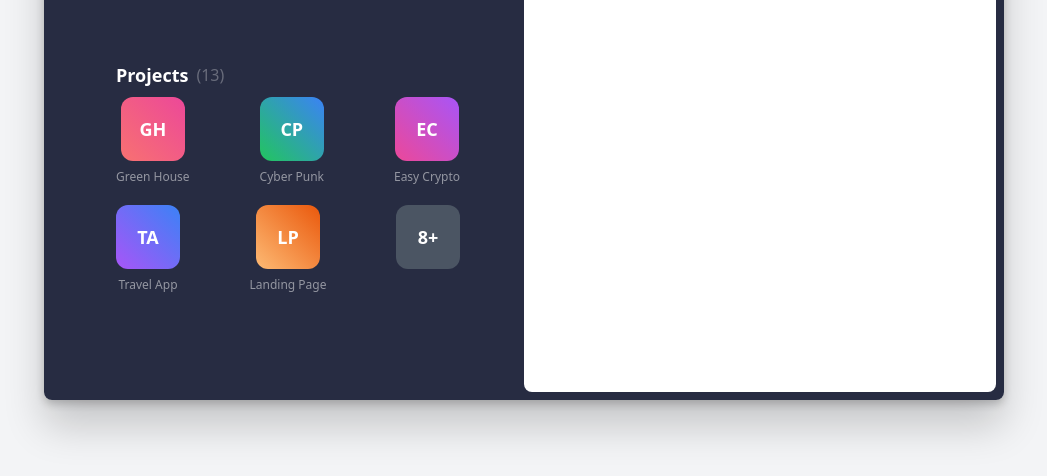
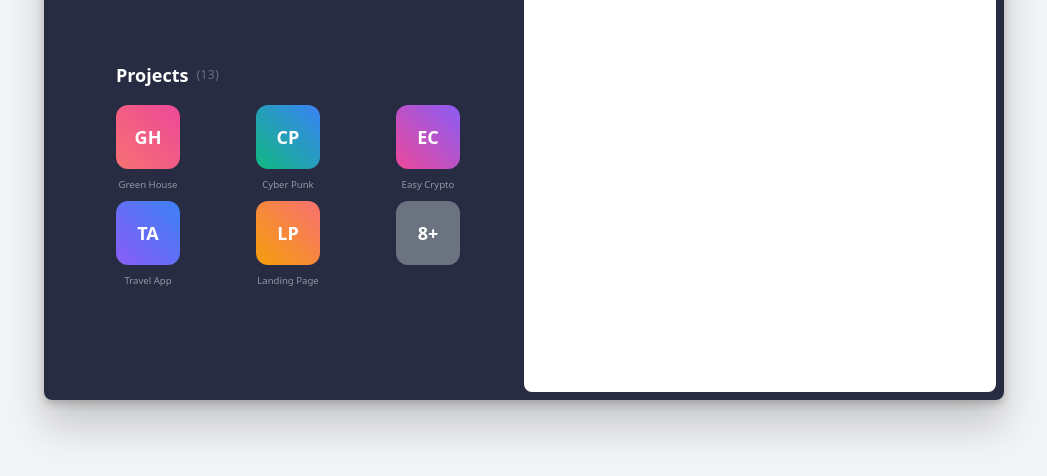
Before and after one commit to rizkymakruf/transisi-fe, a plain HTML site: page index.html in a window 1280 px wide. Shown: the part 300-776 px from the top of the page, without its empty margins (116-1163 px from the left). Drawn offline with nearby package versions, Linux system fonts and the light colour scheme.

Commit message:
initial commit

```diff
--- a/index.html
+++ b/index.html
@@ -35,7 +35,6 @@
             <div class="search-box">
               <input
                 type="text"
-                lg
                 class="search-input"
                 placeholder="Search Task or Project..."
               />
@@ -58,60 +57,36 @@
             </div>
           </div>
           <div class="bottom-left-content">
-            <div class="flex gap-2 items-center pt-4 pb-2">
-              <p class="text-white font-semibold text-lg">Projects</p>
-              <p class="text-white/30">(13)</p>
+            <div class="content-headline">
+              <p class="text-headline">Projects</p>
+              <p class="second-text-headline">(13)</p>
             </div>
-            <div class="w-full space-y-5">
-              <div class="w-full flex justify-between">
-                <div class="flex flex-col items-center space-y-2">
-                  <button
-                    class="w-16 h-16 rounded-xl text-white font-bold text-lg bg-gradient-to-tr from-red-400 to-pink-500"
-                  >
-                    GH
-                  </button>
-                  <p class="text-xs text-white/50">Green House</p>
+            <div class="content-menu">
+              <div class="menu">
+                <div class="menu-box">
+                  <button class="menu-button" id="menu-1">GH</button>
+                  <p class="menu-title">Green House</p>
                 </div>
-                <div class="flex flex-col items-center space-y-2">
-                  <button
-                    class="w-16 h-16 rounded-xl text-white font-bold text-lg bg-gradient-to-tr from-green-500 to-blue-500"
-                  >
-                    CP
-                  </button>
-                  <p class="text-xs text-white/50">Cyber Punk</p>
+                <div class="menu-box">
+                  <button class="menu-button" id="menu-2">CP</button>
+                  <p class="menu-title">Cyber Punk</p>
                 </div>
-                <div class="flex flex-col items-center space-y-2">
-                  <button
-                    class="w-16 h-16 rounded-xl text-white font-bold text-lg bg-gradient-to-tr from-pink-500 to-purple-500"
-                  >
-                    EC
-                  </button>
-                  <p class="text-xs text-white/50">Easy Crypto</p>
+                <div class="menu-box">
+                  <button class="menu-button" id="menu-3">EC</button>
+                  <p class="menu-title">Easy Crypto</p>
                 </div>
               </div>
-              <div class="w-full flex justify-between">
-                <div class="flex flex-col items-center space-y-2">
-                  <button
-                    class="w-16 h-16 rounded-xl text-white font-bold text-lg bg-gradient-to-tr from-purple-500 to-blue-500"
-                  >
-                    TA
-                  </button>
-                  <p class="text-xs text-white/50">Travel App</p>
+              <div class="menu" id="b-menu">
+                <div class="menu-box">
+                  <button class="menu-button" id="menu-4">TA</button>
+                  <p class="menu-title">Travel App</p>
                 </div>
-                <div class="flex flex-col items-center space-y-2">
-                  <button
-                    class="w-16 h-16 rounded-xl text-white font-bold text-lg bg-gradient-to-tr from-orange-300 to-orange-600"
-                  >
-                    LP
-                  </button>
-                  <p class="text-xs text-white/50">Landing Page</p>
+                <div class="menu-box">
+                  <button class="menu-button" id="menu-5">LP</button>
+                  <p class="menu-title">Landing Page</p>
                 </div>
-                <div class="flex flex-col">
-                  <button
-                    class="w-16 h-16 rounded-xl text-white font-bold text-lg bg-gray-600"
-                  >
-                    8+
-                  </button>
+                <div class="menu-box-etc">
+                  <button class="menu-button" id="menu-6">8+</button>
                 </div>
               </div>
             </div>
--- a/style.css
+++ b/style.css
@@ -33,6 +33,14 @@
   width: 100%;
   height: 10%;
 }
+@media only screen and (max-width: 768px) {
+  .top-left-content {
+    display: flex;
+    width: 100%;
+    height: 8%;
+  }
+}
+
 .list-button {
   display: flex;
   justify-content: center;
@@ -120,4 +128,79 @@
   padding-left: 3rem;
   padding-right: 3rem;
   width: 100%;
+  height: 60%;
 }
+.content-headline {
+  display: flex;
+  padding-bottom: 0.5rem;
+  padding-top: 1rem;
+  align-items: center;
+  gap: 0.5rem;
+  align-items: center;
+}
+.text-headline {
+  color: #ffffff;
+  font-size: 1.125rem;
+  line-height: 1.75rem;
+  font-weight: 600;
+}
+.second-text-headline {
+  color: rgba(255, 255, 255, 0.3);
+  font-size: 0.8rem;
+}
+.content-menu {
+  margin-top: 0.5rem;
+  width: 100%;
+  height: 100%;
+  justify-content: space-around;
+}
+.menu {
+  display: flex;
+  justify-content: space-between;
+  width: 100%;
+}
+#b-menu {
+  margin-top: 0.5rem;
+}
+.menu-box {
+  gap: 0.5rem;
+  display: flex;
+  flex-direction: column;
+  align-items: center;
+}
+.menu-box-etc {
+  display: flex;
+  flex-direction: column;
+}
+.menu-button {
+  color: #ffffff;
+  font-size: 1.125rem;
+  line-height: 1.75rem;
+  font-weight: 700;
+  width: 4rem;
+  height: 4rem;
+  border-radius: 0.75rem;
+}
+#menu-1 {
+  background-image: linear-gradient(to top right, #f87171, #ec4899);
+}
+#menu-2 {
+  background-image: linear-gradient(to top right, #10b981, #3b82f6);
+}
+#menu-3 {
+  background-image: linear-gradient(to top right, #ec4899, #8b5cf6);
+}
+#menu-4 {
+  background-image: linear-gradient(to top right, #8b5cf6, #3b82f6);
+}
+#menu-5 {
+  background-image: linear-gradient(to top right, #f59e0b, #f87171);
+}
+#menu-6 {
+  background-color: #6b7280;
+}
+.menu-title {
+  font-size: 0.6rem;
+  line-height: 1rem;
+  color: rgba(255, 255, 255, 0.5);
+}
```
